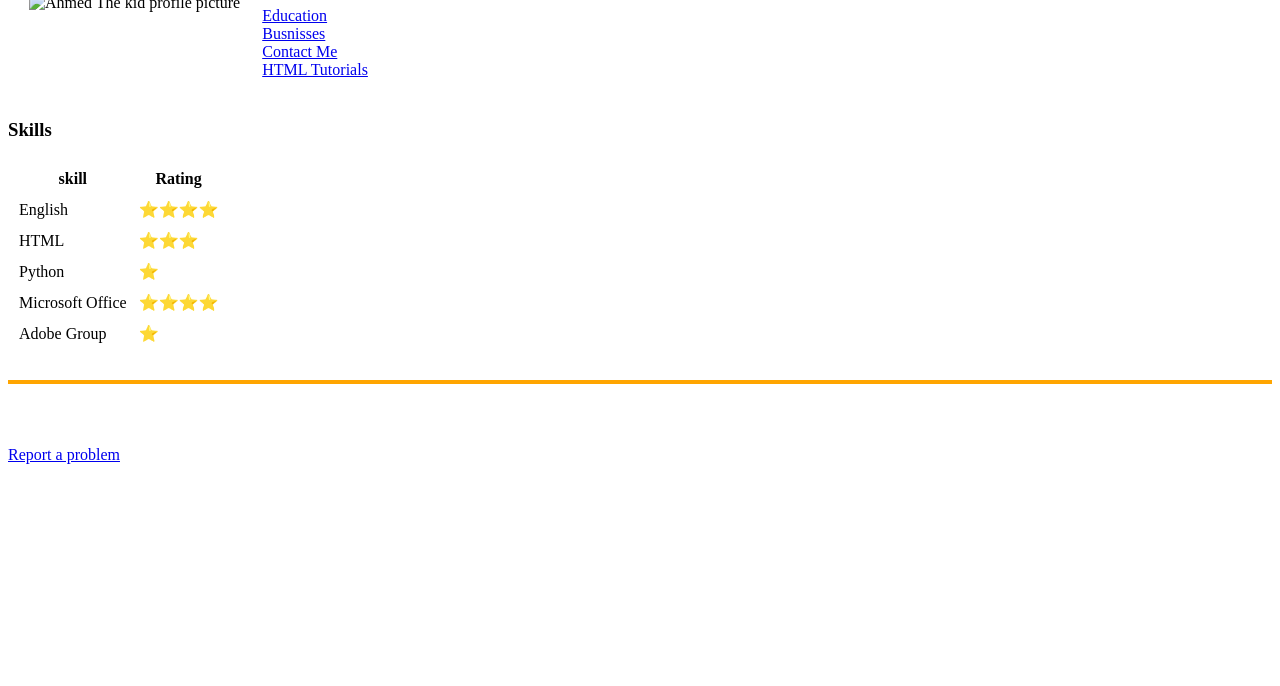
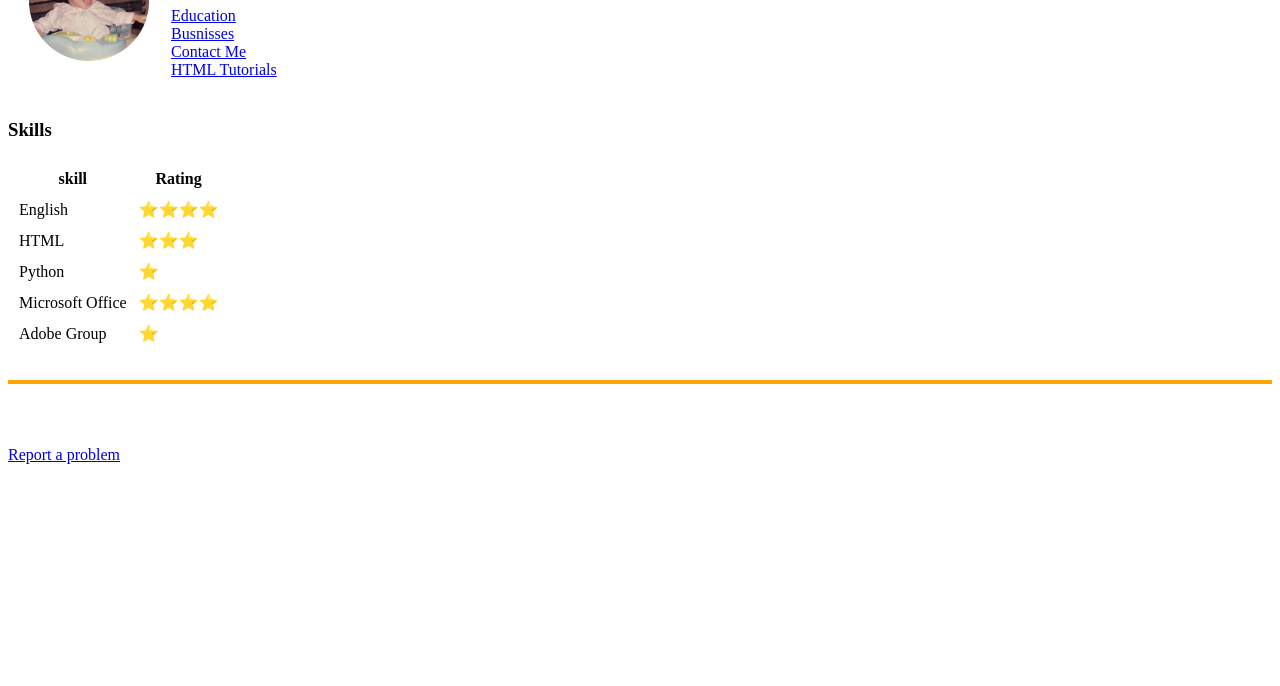
Before and after one commit to AL50DHORI/Profile, a plain HTML site: page index.html in a window 1280 px wide. Shown: the part 114-800 px from the top of the page. Drawn offline with Linux system fonts and the light colour scheme.

Commit message:
Update index.html

```diff
--- a/index.html
+++ b/index.html
@@ -8,7 +8,7 @@
     <hr size=4 color=orange>
     <table cellspacing="20">
       <tr>
-        <td>    <img src="Images\ProfilePicture-modified.png" alt="Ahmed The kid profile picture" width="120" height="120"></td>
+        <td>    <img src="ProfilePicture-modified.png" alt="Ahmed The kid profile picture" width="120" height="120"></td>
         <td>  <h1 style="color:#914e0c">Ahmed Al-Khudhori</h1>
         <a href="EducationPage.html" >Education</a><br>
         <a href="BusnissesPage.html" >Busnisses</a><br>
```
